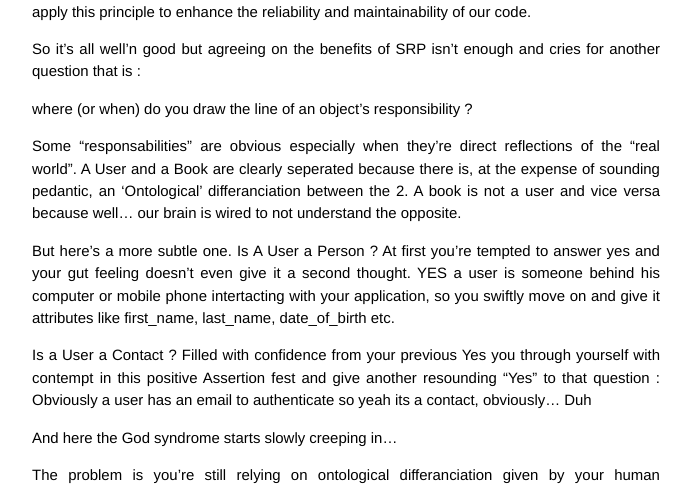
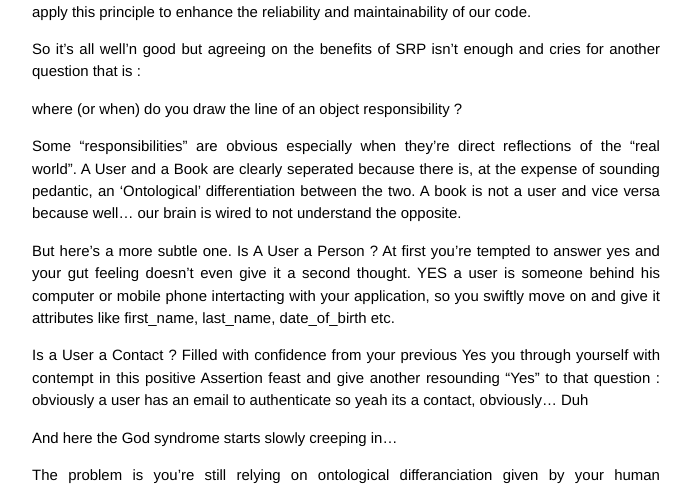
Before and after one commit to charly/charly.github.io, a Jekyll site: the page built from _posts/2015-08-16-single-responsability-part-unknown-knowns.md, in a window 1280 px wide. Shown: the part 246-735 px from the top of the page, without its empty margins (294-986 px from the left). Built offline with Jekyll 4.4.1, drawn with Linux system fonts in a browser that asks for light colours; Markdown is read by kramdown in place of the engine named in the settings.

Commit message:
typos in srp grr

```diff
--- a/_posts/2015-08-16-single-responsability-part-unknown-knowns.md
+++ b/_posts/2015-08-16-single-responsability-part-unknown-knowns.md
@@ -9,13 +9,13 @@ We've all heard of the Single Responsibility Principle which stands on top of th
 
 So it's all well'n good but agreeing on the benefits of SRP isn't enough and cries for another question that is :
 
-> where (or when) do you draw the line of an object's responsibility ?
+> where (or when) do you draw the line of an object responsibility ?
 
-Some "responsabilities" are obvious especially when they're direct reflections of the "real world". A User and a Book are clearly seperated because there is, at the expense of sounding pedantic, an 'Ontological' differanciation between the 2. A book is not a user and vice versa because well... our brain is wired to not understand the opposite.
+Some "responsibilities" are obvious especially when they're direct reflections of the "real world". A User and a Book are clearly seperated because there is, at the expense of sounding pedantic, an 'Ontological' differentiation between the two. A book is not a user and vice versa because well... our brain is wired to not understand the opposite.
 
 But here's a more subtle one. Is A User a Person ? At first you're tempted to answer yes and your gut feeling doesn't even give it a second thought. YES a user is someone behind his computer or mobile phone intertacting with your application, so you swiftly move on and give it attributes like first_name, last_name, date_of_birth etc.
 
-Is a User a Contact ? Filled with confidence from your previous Yes you through yourself with contempt in this positive Assertion fest and give another resounding "Yes" to that question : Obviously a user has an email to authenticate so yeah its a contact, obviously... Duh
+Is a User a Contact ? Filled with confidence from your previous Yes you through yourself with contempt in this positive Assertion feast and give another resounding "Yes" to that question : obviously a user has an email to authenticate so yeah its a contact, obviously... Duh
 
 And here the God syndrome starts slowly creeping in...
 
```
